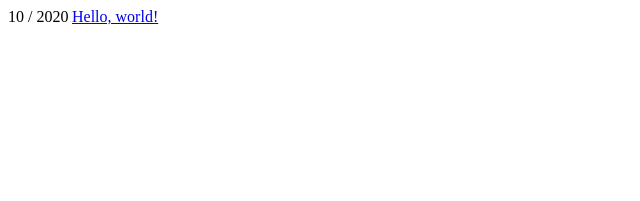
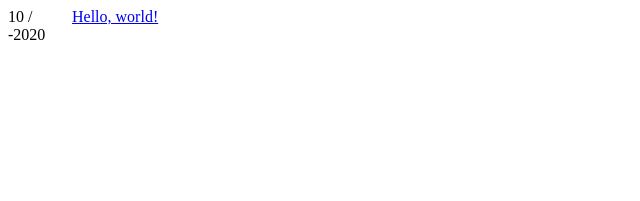
Before and after one commit to derykmakgill/website, a Jekyll site: the page built from index.html, in a window 1280 px wide. Shown: the top 201 px of the page, without its empty margins (0-640 px from the left). Built offline with Jekyll 4.4.1, drawn with Linux system fonts in a browser that asks for light colours.

Commit message:
Update index.html

```diff
--- a/index.html
+++ b/index.html
@@ -10,7 +10,7 @@ layout: default
 {% for document in documents limit:500 %}
   {% if document.layout == 'post' %}
 <div><div class="pd">
-  <span class="date" style="display:block;">{{ document.date | date: "%m / %Y" }}</span></div>
+  <span class="date" style="display:block;">{{ document.date | date: "%m / -%Y" }}</span></div>
 
   {% if document.layout == "post" %} <span class="title">   <a href="{{ document.url | relative_url }}">{{ document.title }} </a>
          </span>{% elsif document.layout == "link" %} <span class="title">   <a href="{{ document.link | relative_url }}"> {{ document.title }} | {{ document.site }} </a>→
```
